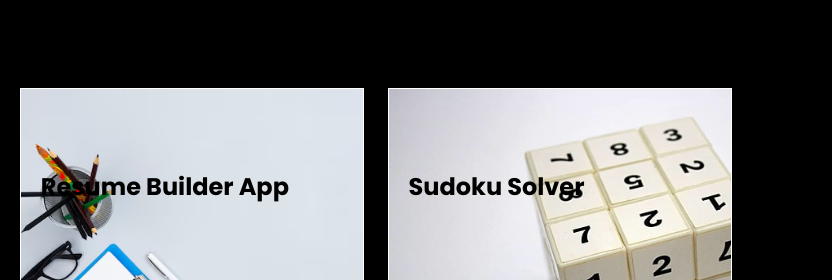
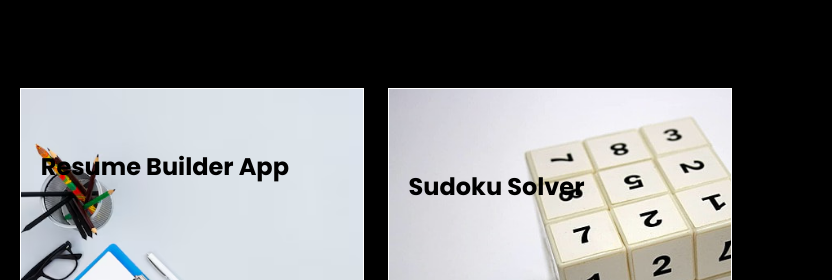
Before and after one commit to Sanjana1304/My-Portfolio, a plain HTML site: page index.html in a window 1280 px wide. Shown: the part 1780-2060 px from the top of the page, 448-1280 px from the left. Drawn offline with Linux system fonts and the light colour scheme.

Commit message:
Updated resume heading

```diff
--- a/index.html
+++ b/index.html
@@ -128,7 +128,7 @@
                 </div>
 
                 <div class="work m" style="background-image: url('img/resumeapppic.avif'); height: 170px; object-fit: cover;">
-                    <h2 style="color: black">Resume Builder App</h2>
+                    <h2 style="color: black;margin-top: -20px;">Resume Builder App</h2>
                     <p class="work_details">A react based Resume Builder App which takes user's information and creates resume with the chosen template.</p>
                     <a href="https://resume-builder-appp.netlify.app/" target="_blank"><p class="lm"><br><br><br><br><br>View App <img src="img/resumeShareicon.png" alt="" width="16px" height="16px"></p></a>
                 </div>
```
